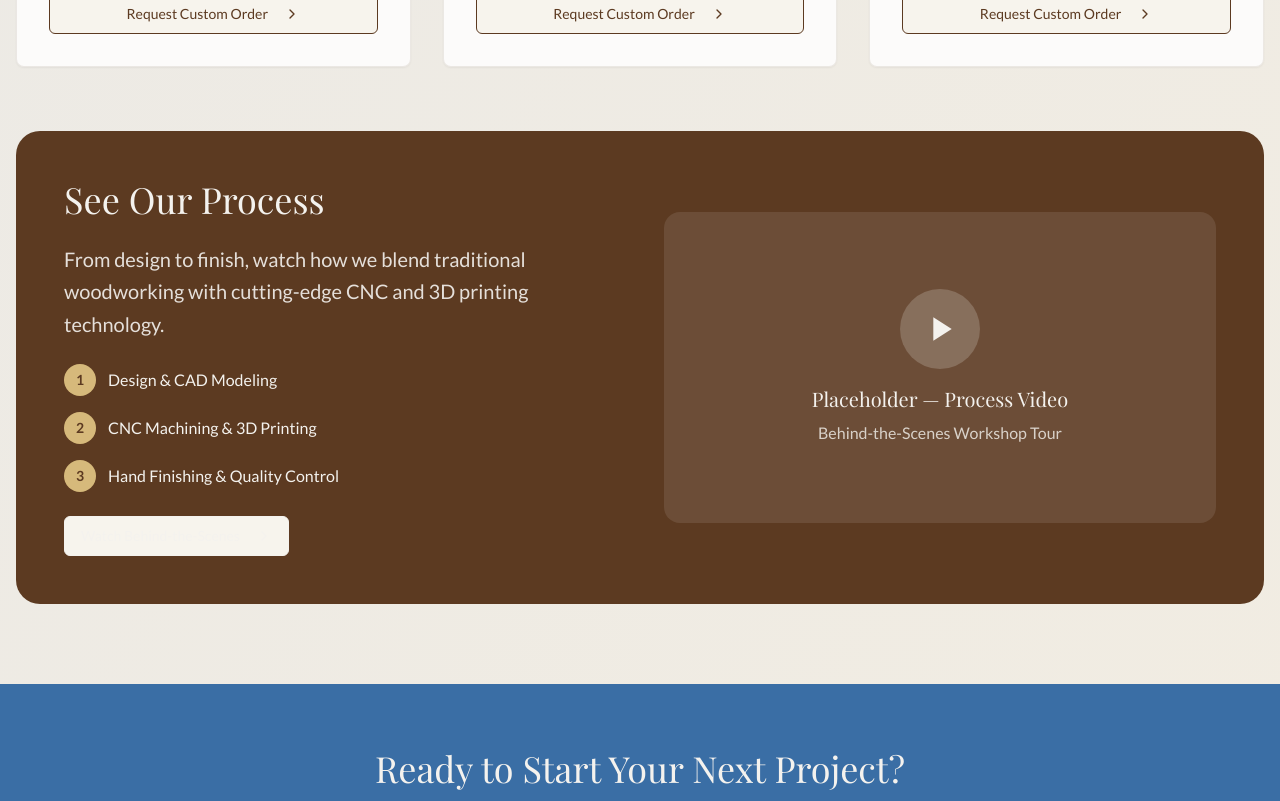
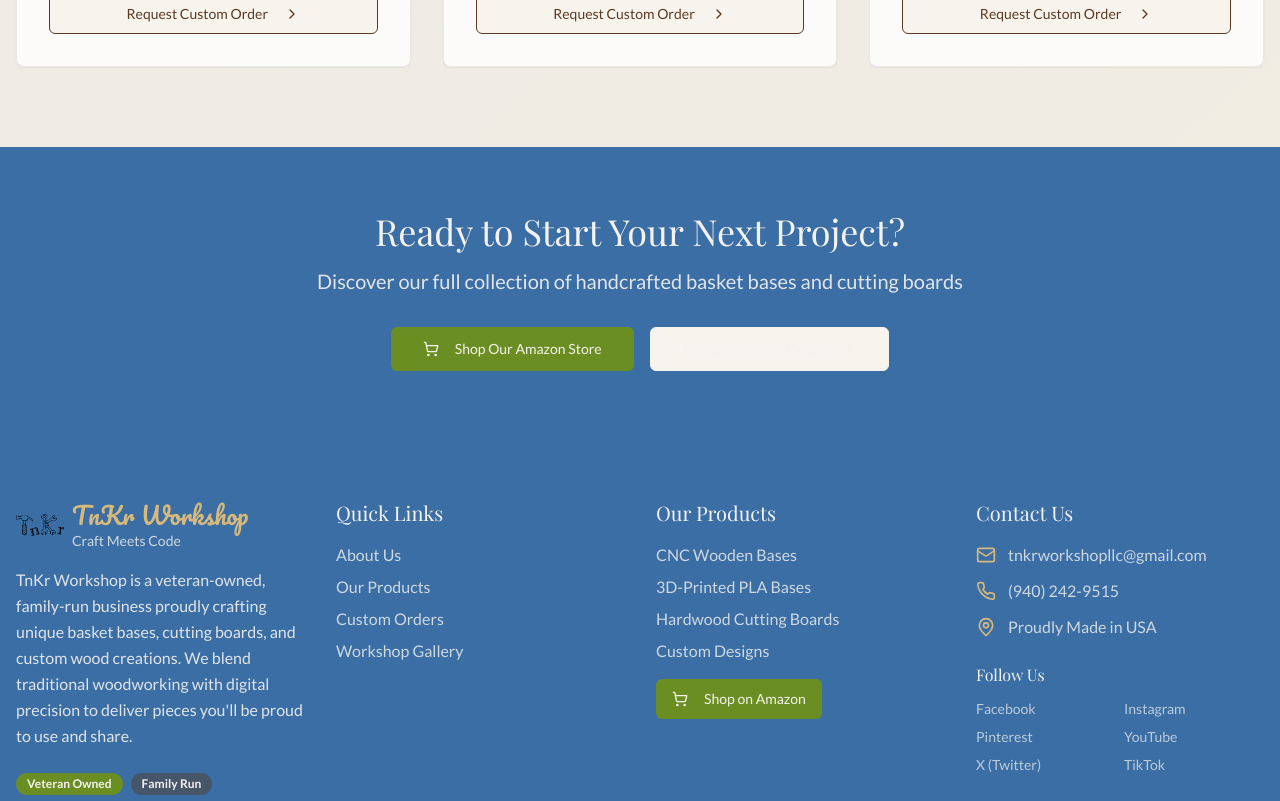
Before and after one commit to tnkrworkshop/tnkrworkshopllc, a React (Vite) app: page / in a window 1280 px wide. Shown: the part 3040-3841 px from the top of the page. Built offline with nearby package versions, Linux system fonts and the light colour scheme.

Commit message:
Remove process section
Removed the "See Our Process" section from the ProductShowcase component in `src/components/ProductShowcase.tsx`.

```diff
--- a/src/components/ProductShowcase.tsx
+++ b/src/components/ProductShowcase.tsx
@@ -47,7 +47,7 @@ const ProductShowcase = () => {
           </p>
         </div>
 
-        <div className="grid lg:grid-cols-3 gap-8 mb-16">
+        <div className="grid lg:grid-cols-3 gap-8">
           {products.map((product, index) => (
             <Card key={product.id} className="bg-white/80 hover:bg-white transition-all duration-300 hover:shadow-xl border-walnut/10 group">
               <CardContent className="p-8">
@@ -94,57 +94,6 @@ const ProductShowcase = () => {
             </Card>
           ))}
         </div>
-
-        {/* Process Section */}
-        <div className="bg-walnut rounded-3xl p-8 md:p-12 text-poplar">
-          <div className="grid lg:grid-cols-2 gap-12 items-center">
-            <div>
-              <h3 className="text-3xl md:text-4xl font-playfair mb-6">
-                See Our Process
-              </h3>
-              <p className="text-xl mb-6 text-poplar/90 leading-relaxed">
-                From design to finish, watch how we blend traditional woodworking
-                with cutting-edge CNC and 3D printing technology.
-              </p>
-              <div className="space-y-4">
-                <div className="flex items-center gap-3">
-                  <div className="w-8 h-8 bg-oak rounded-full flex items-center justify-center">
-                    <span className="text-walnut font-bold text-sm">1</span>
-                  </div>
-                  <span>Design & CAD Modeling</span>
-                </div>
-                <div className="flex items-center gap-3">
-                  <div className="w-8 h-8 bg-oak rounded-full flex items-center justify-center">
-                    <span className="text-walnut font-bold text-sm">2</span>
-                  </div>
-                  <span>CNC Machining & 3D Printing</span>
-                </div>
-                <div className="flex items-center gap-3">
-                  <div className="w-8 h-8 bg-oak rounded-full flex items-center justify-center">
-                    <span className="text-walnut font-bold text-sm">3</span>
-                  </div>
-                  <span>Hand Finishing & Quality Control</span>
-                </div>
-              </div>
-              <Button variant="outline" className="mt-6 border-poplar text-poplar hover:bg-poplar hover:text-walnut">
-                Watch Behind-the-Scenes
-                <ChevronRight className="w-4 h-4 ml-2" />
-              </Button>
-            </div>
-
-            <div className="aspect-video bg-poplar/10 rounded-2xl flex items-center justify-center">
-              <div className="text-center p-8">
-                <div className="w-20 h-20 bg-poplar/20 rounded-full flex items-center justify-center mx-auto mb-4">
-                  <svg className="w-10 h-10 text-poplar" fill="currentColor" viewBox="0 0 24 24">
-                    <path d="M8 5v14l11-7z"/>
-                  </svg>
-                </div>
-                <h4 className="text-xl font-playfair mb-2">Placeholder — Process Video</h4>
-                <p className="text-poplar/80">Behind-the-Scenes Workshop Tour</p>
-              </div>
-            </div>
-          </div>
-        </div>
       </div>
     </section>
   );
```
